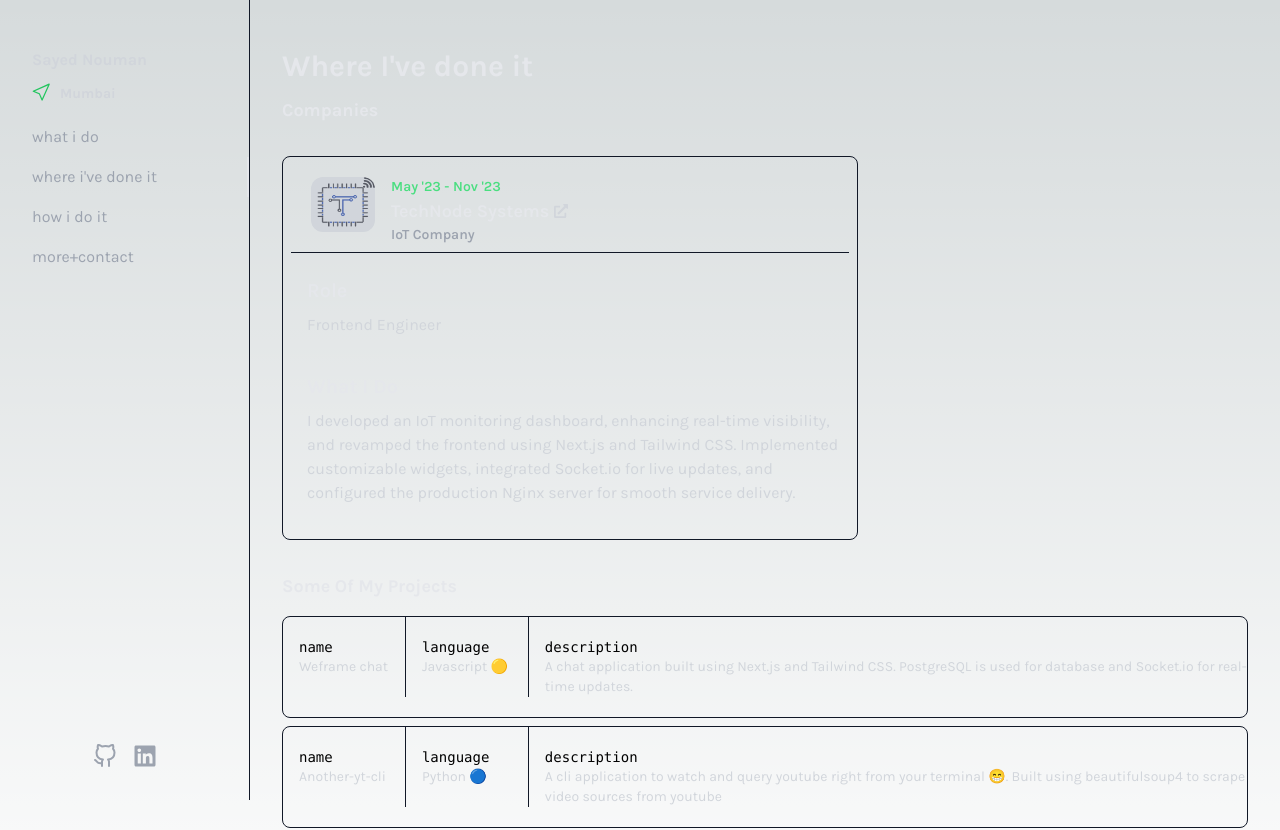
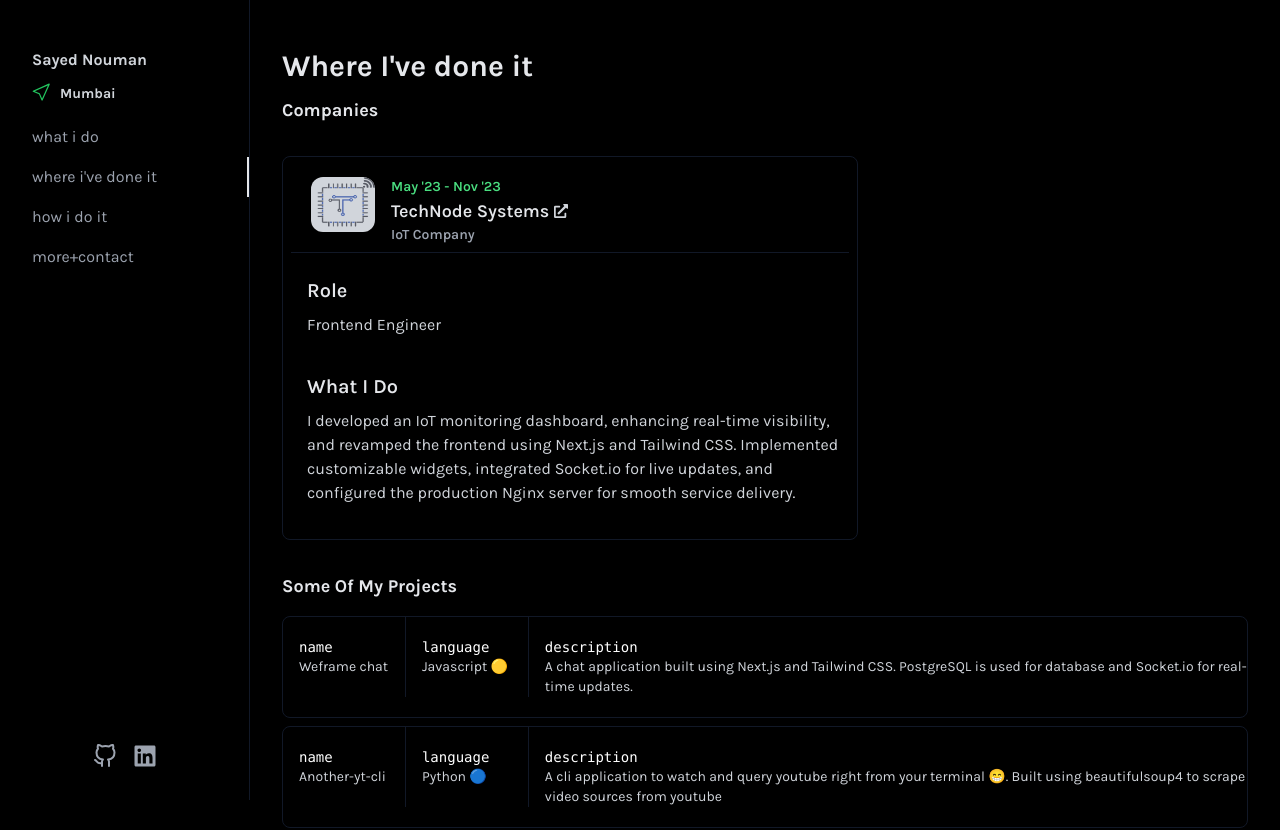
Before and after one commit to Skyhero-alt/portfolio, a Next.js app: page /where in a window 1280 px wide. Shown: the top 830 px of the page. Built offline with nearby package versions, Linux system fonts and the light colour scheme; no server answers.

Commit message:
remove light mode

```diff
--- a/app/globals.css
+++ b/app/globals.css
@@ -3,9 +3,9 @@
 @tailwind utilities;
 
 :root {
-  --foreground-rgb: 0, 0, 0;
-  --background-start-rgb: 214, 219, 220;
-  --background-end-rgb: 255, 255, 255;
+  --foreground-rgb: 255, 255, 255;
+  --background-start-rgb: 0, 0, 0;
+  --background-end-rgb: 0, 0, 0;
 }
 
 @media (prefers-color-scheme: dark) {
@@ -18,10 +18,7 @@
 
 body {
   color: rgb(var(--foreground-rgb));
-  background: linear-gradient(
-      to bottom,
+  background: linear-gradient(to bottom,
       transparent,
-      rgb(var(--background-end-rgb))
-    )
-    rgb(var(--background-start-rgb));
+      rgb(var(--background-end-rgb))) rgb(var(--background-start-rgb));
 }
--- a/components/companyCard.jsx
+++ b/components/companyCard.jsx
@@ -10,7 +10,7 @@ export default function CompanyCard({
   link,
 }) {
   return (
-    <div className="border-[1px] my-4 min-h-96 h-full border-gray-900 bg-gray-600 bg-opacity-0 max-w-xl w-full rounded-lg cursor-pointer hover:scale-110 transition-all hover:bg-opacity-30">
+    <div className="border-[1px] my-4 min-h-96 h-full pb-4 border-gray-900 bg-gray-600 bg-opacity-0 max-w-xl w-full rounded-lg cursor-pointer hover:scale-110 transition-all hover:bg-opacity-30">
       <a href={link} target="_blank" rel="noreferrer">
         <div className="flex flex-col mx-2 h-full">
           <div className="h-24 flex border-b-[1px] border-b-gray-900 p-5 w-full rounded-t-lg">
```
